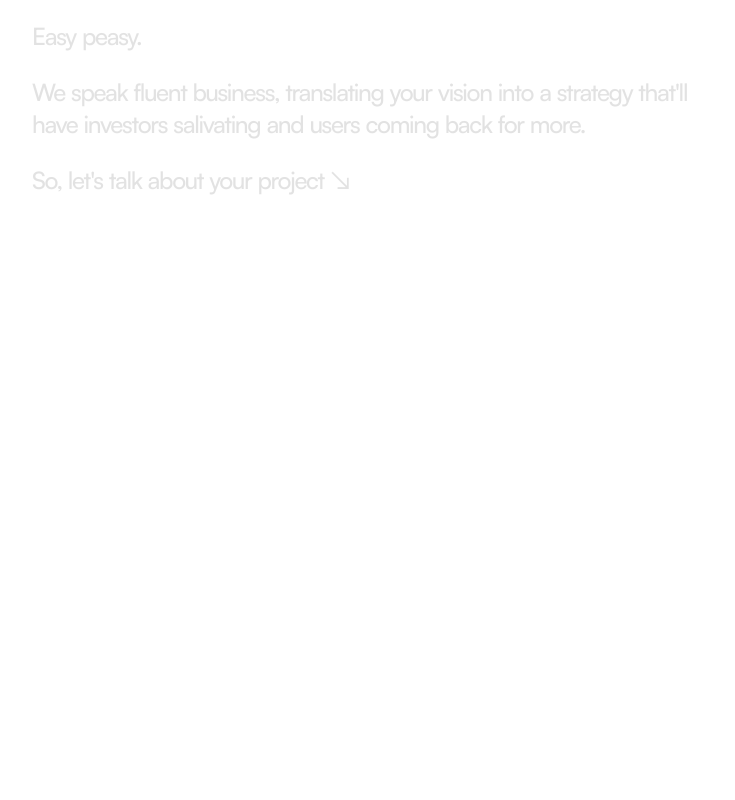
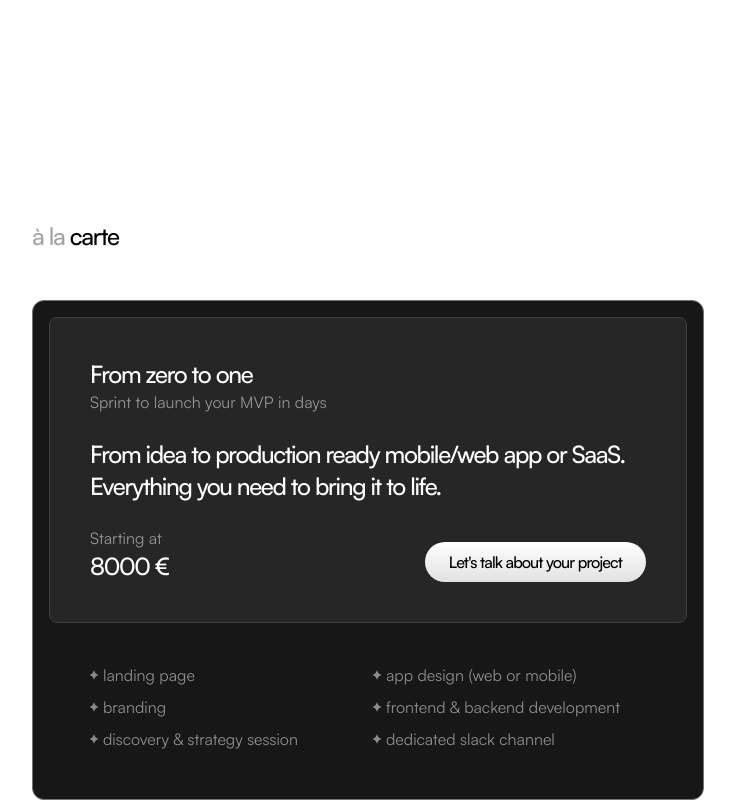
Before and after one commit to angegoua/monarchparis, a Next.js app: page / in a window 1280 px wide. Shown: the part 6648-7448 px from the top of the page, without its empty margins (272-1007 px from the left). Before the commit the page ends 7124 px from the top, so only its background shows below. Built offline with nearby package versions, Linux system fonts and the light colour scheme.

Commit message:
:sparkles: design mvp offer card

```diff
--- a/app/page.tsx
+++ b/app/page.tsx
@@ -4,6 +4,7 @@ import logo from './logo.svg'
 import { ShowcaseProject } from './components/showcase-project'
 import { StrengthsBlock } from './components/strenghts'
 import { WhyUsBlock } from './components/why-us'
+import { ListIcon } from './components/list-icon'
 
 export default function Home() {
   return (
@@ -48,9 +49,60 @@ export default function Home() {
         <StrengthsBlock />
       </section>
 
-      <section className='max-w-2xl mx-auto py-64 min-h-[2vh]'>
+      <section className='max-w-2xl mx-auto pb-64'>
         <WhyUsBlock />
+      </section>
+
+      <section className='max-w-2xl mx-auto'>
+        <h2 className='text-2xl font-display mb-12 font-medium'>
+          <span className='text-neutral-400 '>à la</span> carte
+        </h2>
+        <div className='bg-neutral-900 rounded-xl border border-neutral-500 min-h-40 p-4'>
+          <div className='bg-neutral-800 rounded-lg text-white p-10 border border-neutral-700'>
+            <h2 className='font-display font-medium text-2xl'>
+              From zero to one
+            </h2>
+            <p className='text-white/50'>Sprint to launch your MVP in days</p>
+            <p className='font-display font-medium text-2xl mt-6'>
+              From idea to production ready mobile/web app or SaaS. Everything
+              you need to bring it to life.
+            </p>
+            <div className='mt-6 flex justify-between items-end'>
+              <p className='text-white/50'>
+                Starting at{' '}
+                <span className='text-white font-display font-medium text-2xl block'>
+                  8000 €
+                </span>
+              </p>
+              <div>
+                <Button variant='primary'>
+                  Let&apos;s talk about your project
+                </Button>
+              </div>
+            </div>
+          </div>
+
+          <div className='text-white/50 p-10 pb-8'>
+            <ul className='grid-cols-2 grid gap-2'>
+              {mvpOffer.map((item, index) => (
+                <li className='flex items-center' key={index}>
+                  <ListIcon className='mr-1 fill-white/50' />
+                  {item}
+                </li>
+              ))}
+            </ul>
+          </div>
+        </div>
       </section>
     </main>
   )
 }
+
+const mvpOffer = [
+  'landing page',
+  'app design (web or mobile)',
+  'branding',
+  'frontend & backend development',
+  'discovery & strategy session',
+  'dedicated slack channel',
+]
```
